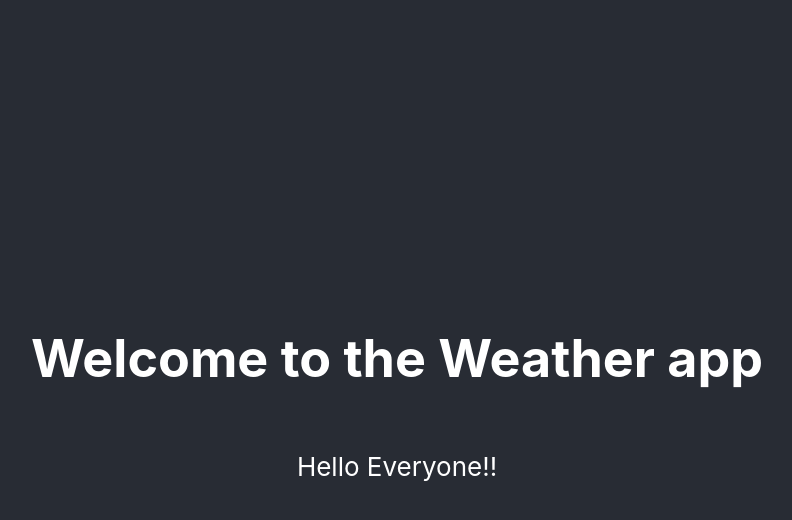
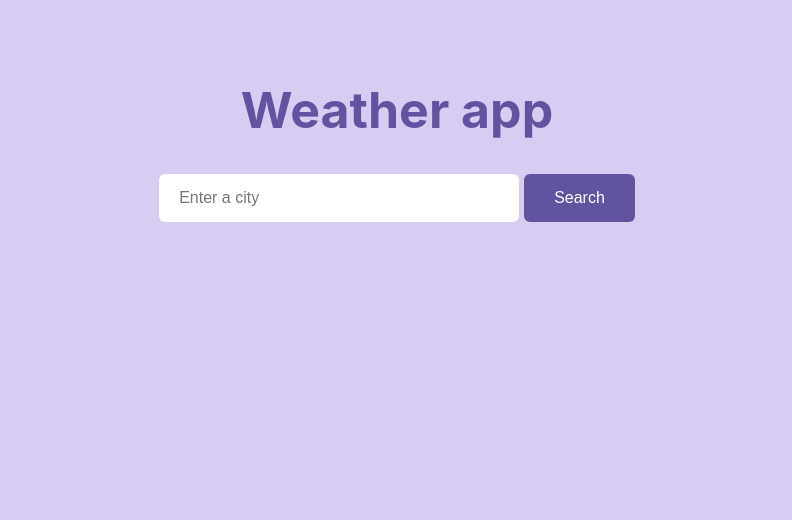
Before and after one commit to Serena-Ammendola/weather-project-react, a React (Create React App) app: page / in a window 1280 px wide. Shown: the top 520 px of the page, without its empty margins (243-1035 px from the left). Built offline with nearby package versions, Linux system fonts and the light colour scheme; no server answers.

Commit message:
search engine and css updated

```diff
--- a/public/index.html
+++ b/public/index.html
@@ -1,43 +1,23 @@
 <!DOCTYPE html>
 <html lang="en">
+
 <head>
   <meta charset="utf-8" />
   <link rel="icon" href="%PUBLIC_URL%/favicon.ico" />
   <meta name="viewport" content="width=device-width, initial-scale=1" />
   <meta name="theme-color" content="#000000" />
-    <meta
-      name="description"
-      content="Web site created using create-react-app"
-    />
+  <meta name="description" content="Web site created using create-react-app" />
   <link rel="apple-touch-icon" href="%PUBLIC_URL%/logo192.png" />
-    <!--
-      manifest.json provides metadata used when your web app is installed on a
-      user's mobile device or desktop. See https://developers.google.com/web/fundamentals/web-app-manifest/
-    -->
+
   <link rel="manifest" href="%PUBLIC_URL%/manifest.json" />
-    <!--
-      Notice the use of %PUBLIC_URL% in the tags above.
-      It will be replaced with the URL of the `public` folder during the build.
-      Only files inside the `public` folder can be referenced from the HTML.
 
-      Unlike "/favicon.ico" or "favicon.ico", "%PUBLIC_URL%/favicon.ico" will
-      work correctly both with client-side routing and a non-root public URL.
-      Learn how to configure a non-root public URL by running `npm run build`.
-    -->
-    <title>React App</title>
+  <title>Weather app</title>
 </head>
+
 <body>
   <noscript>You need to enable JavaScript to run this app.</noscript>
   <div id="root"></div>
-    <!--
-      This HTML file is a template.
-      If you open it directly in the browser, you will see an empty page.
 
-      You can add webfonts, meta tags, or analytics to this file.
-      The build step will place the bundled scripts into the <body> tag.
+</body>
 
-      To begin the development, run `npm start` or `yarn start`.
-      To create a production bundle, use `npm run build` or `yarn build`.
-    -->
-  </body>
 </html>
--- a/src/App.css
+++ b/src/App.css
@@ -1,38 +1,14 @@
 .App {
+  background: #d9ccf2;
   text-align: center;
+  margin: 80px auto;
+  max-width: 600px;
+}
+.App h1 {
+  font-size: 50px;
+  color: #6153a0;
 }
 
-.App-logo {
-  height: 40vmin;
-  pointer-events: none;
+input {
+  color: #6153a0;
 }
-
-@media (prefers-reduced-motion: no-preference) {
-  .App-logo {
-    animation: App-logo-spin infinite 20s linear;
-  }
-}
-
-.App-header {
-  background-color: #282c34;
-  min-height: 100vh;
-  display: flex;
-  flex-direction: column;
-  align-items: center;
-  justify-content: center;
-  font-size: calc(10px + 2vmin);
-  color: white;
-}
-
-.App-link {
-  color: #61dafb;
-}
-
-@keyframes App-logo-spin {
-  from {
-    transform: rotate(0deg);
-  }
-  to {
-    transform: rotate(360deg);
-  }
-}
--- a/src/App.js
+++ b/src/App.js
@@ -1,16 +1,13 @@
 import React from "react";
 import Weather from "./Weather";
 import "./App.css";
-
+import "./Weather.css";
 function App() {
   return (
     <div className="App">
-      <header className="App-header">
-        <h1>Welcome to the Weather app</h1>
-        <Weather city="Dublin" />
-      </header>
+      <h1>Weather app</h1>
+      <Weather />
     </div>
   );
 }
-
 export default App;
--- /dev/null
+++ b/src/Weather.css
@@ -0,0 +1,29 @@
+form {
+  text-align: center;
+}
+
+.input-search {
+  background-color: white;
+  border: none;
+  border-radius: 6px;
+  width: 60%;
+  font-size: 16px;
+  padding: 15px 20px;
+}
+
+.input-submit {
+  color: white;
+  background: #6153a0;
+  border: none;
+  border-radius: 6px;
+  font-size: 16px;
+  margin-left: 5px;
+  padding: 15px 30px;
+}
+ul {
+  padding: 20px 20px;
+}
+li {
+  text-align: center;
+  list-style-type: none;
+}
--- a/src/Weather.js
+++ b/src/Weather.js
@@ -1,16 +1,59 @@
-import React from "react";
+import React, { useState } from "react";
 import axios from "axios";
 
-export default function Weather(props) {
+import "./Weather.css";
+
+export default function Search() {
+  let [city, SetCity] = useState(" ");
+  let [weather, SetWeather] = useState({});
+  let [loaded, SetLoaded] = useState(false);
+
+  function searchCity(event) {
+    event.preventDefault();
+    let apiKey = "6643c7326a4c2a38838264a28531d97e";
+    let url = `https://api.openweathermap.org/data/2.5/weather?q=${city}&appid=${apiKey}&units=metric`;
+    axios.get(url).then(showWeather);
+  }
+  function submittedCity(event) {
+    SetCity(event.target.value);
+  }
   function showWeather(response) {
-    alert(
-      `The weather in ${response.data.name} is ${Math.round(
-        response.data.main.temp
-      )}°C`
+    SetLoaded(true);
+    SetWeather({
+      temperature: response.data.main.temp,
+      wind: response.data.wind.speed,
+      humidity: response.data.main.humidity,
+      icon: `http://openweathermap.org/img/wn/${response.data.weather[0].icon}@2x.png`,
+      description: response.data.weather[0].description,
+    });
+  }
+  let form = (
+    <form onSubmit={searchCity}>
+      <input
+        type="search"
+        placeholder="Enter a city"
+        className="input-search"
+        onChange={submittedCity}
+      />
+      <input type="submit" value="Search" className="input-submit" />
+    </form>
+  );
+  if (loaded) {
+    return (
+      <div>
+        {form}
+        <ul>
+          <li>Temperature: {Math.round(weather.temperature)}°C</li>
+          <li>Description: {weather.description}</li>
+          <li>Humidity: {weather.humidity}%</li>
+          <li>Wind: {weather.wind}km/h</li>
+          <li>
+            <img src={weather.icon} alt={weather.description} />
+          </li>
+        </ul>
+      </div>
     );
+  } else {
+    return <div>{form}</div>;
   }
-  let apiKey = "6643c7326a4c2a38838264a28531d97e";
-  let url = `https://api.openweathermap.org/data/2.5/weather?q=${props.city}&appid=${apiKey}&units=metric`;
-  axios.get(url).then(showWeather);
-  return <p>Hello Everyone!!</p>;
 }
--- a/src/index.css
+++ b/src/index.css
@@ -1,13 +1,14 @@
 body {
+  background: #d9ccf2;
   margin: 0;
-  font-family: -apple-system, BlinkMacSystemFont, 'Segoe UI', 'Roboto', 'Oxygen',
-    'Ubuntu', 'Cantarell', 'Fira Sans', 'Droid Sans', 'Helvetica Neue',
+  font-family: -apple-system, BlinkMacSystemFont, "Segoe UI", "Roboto", "Oxygen",
+    "Ubuntu", "Cantarell", "Fira Sans", "Droid Sans", "Helvetica Neue",
     sans-serif;
   -webkit-font-smoothing: antialiased;
   -moz-osx-font-smoothing: grayscale;
 }
 
 code {
-  font-family: source-code-pro, Menlo, Monaco, Consolas, 'Courier New',
+  font-family: source-code-pro, Menlo, Monaco, Consolas, "Courier New",
     monospace;
 }
```
Lines whose indentation alone changed are shown as unchanged.
